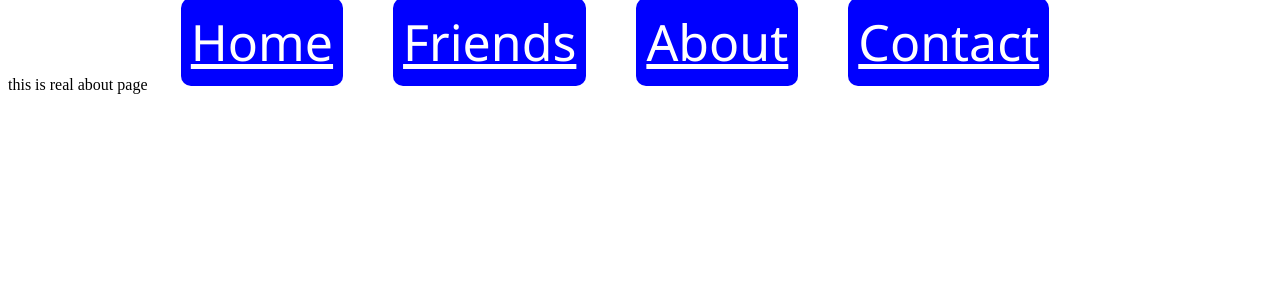
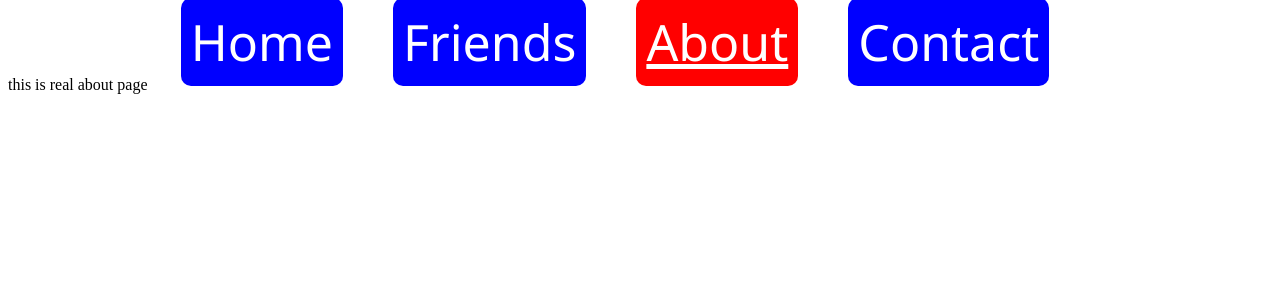
Before and after one commit to foysalcodeio/nested-route-outlet, a React (Vite) app: page /about in a window 1280 px wide. Shown: the top 300 px of the page. Built offline with nearby package versions, Linux system fonts and the light colour scheme.

Commit message:
activelink

```diff
--- /dev/null
+++ b/src/Components/ActiveLink/ActiveLink.css
@@ -0,0 +1,4 @@
+.active{
+    background-color: red;
+    text-decoration: underline;
+}
--- /dev/null
+++ b/src/Components/ActiveLink/ActiveLink.jsx
@@ -0,0 +1,16 @@
+import { NavLink } from 'react-router-dom';
+import './ActiveLink.css'
+const ActiveLink = ({to, children}) => {
+    return (
+        <NavLink
+            to={to}
+            className={({ isActive }) => isActive ? "active" : ""
+            }>
+
+            {children}
+
+        </NavLink>
+    );
+};
+
+export default ActiveLink;
--- /dev/null
+++ b/src/Components/FriendDetails/FriendDetails.css
@@ -0,0 +1,9 @@
+button{
+    background-color: white;
+    padding: 10px;
+    border: none;
+}
+button:hover{
+    background-color: black;
+    color: white;
+}
--- a/src/Components/FriendDetails/FriendDetails.jsx
+++ b/src/Components/FriendDetails/FriendDetails.jsx
@@ -1,4 +1,5 @@
 import { useLoaderData, useNavigate } from "react-router-dom";
+import './FriendDetails.css'
 
 const FriendDetails = () => {
     const friend = useLoaderData();
--- a/src/Components/Header/Header.css
+++ b/src/Components/Header/Header.css
@@ -6,6 +6,7 @@ nav a {
     padding: 10px;
     border-radius: 10px;
     margin-top: 10px;
+    text-decoration: none;
 }
 
 nav{
--- a/src/Components/Header/Header.jsx
+++ b/src/Components/Header/Header.jsx
@@ -1,12 +1,13 @@
 import { Link } from "react-router-dom";
 import './Header.css'
+import ActiveLink from "../ActiveLink/ActiveLink";
 const Header = () => {
     return (
         <nav>
-            <Link to="/">Home</Link>
-            <Link to="/friends">Friends</Link>
-            <Link to="/about">About</Link>
-            <Link to="/contact">Contact</Link>
+            <ActiveLink to="/">Home</ActiveLink>
+            <ActiveLink to="/friends">Friends</ActiveLink>
+            <ActiveLink to="/about">About</ActiveLink>
+            <ActiveLink to="/contact">Contact</ActiveLink>
         </nav>
     );
 };
--- a/src/__Step.js
+++ b/src/__Step.js
@@ -1,3 +1,8 @@
 // 1. component
 // 2. route set
 // 3. link set
+
+
+// step 1 : <a> - ankor tag
+// step 2 : <Link to ="">
+// step 3 : <ActiveLink to=""></ActiveLink>
```
Also changed, not shown: 1 other file (tests, documents, lock files or other folders).
